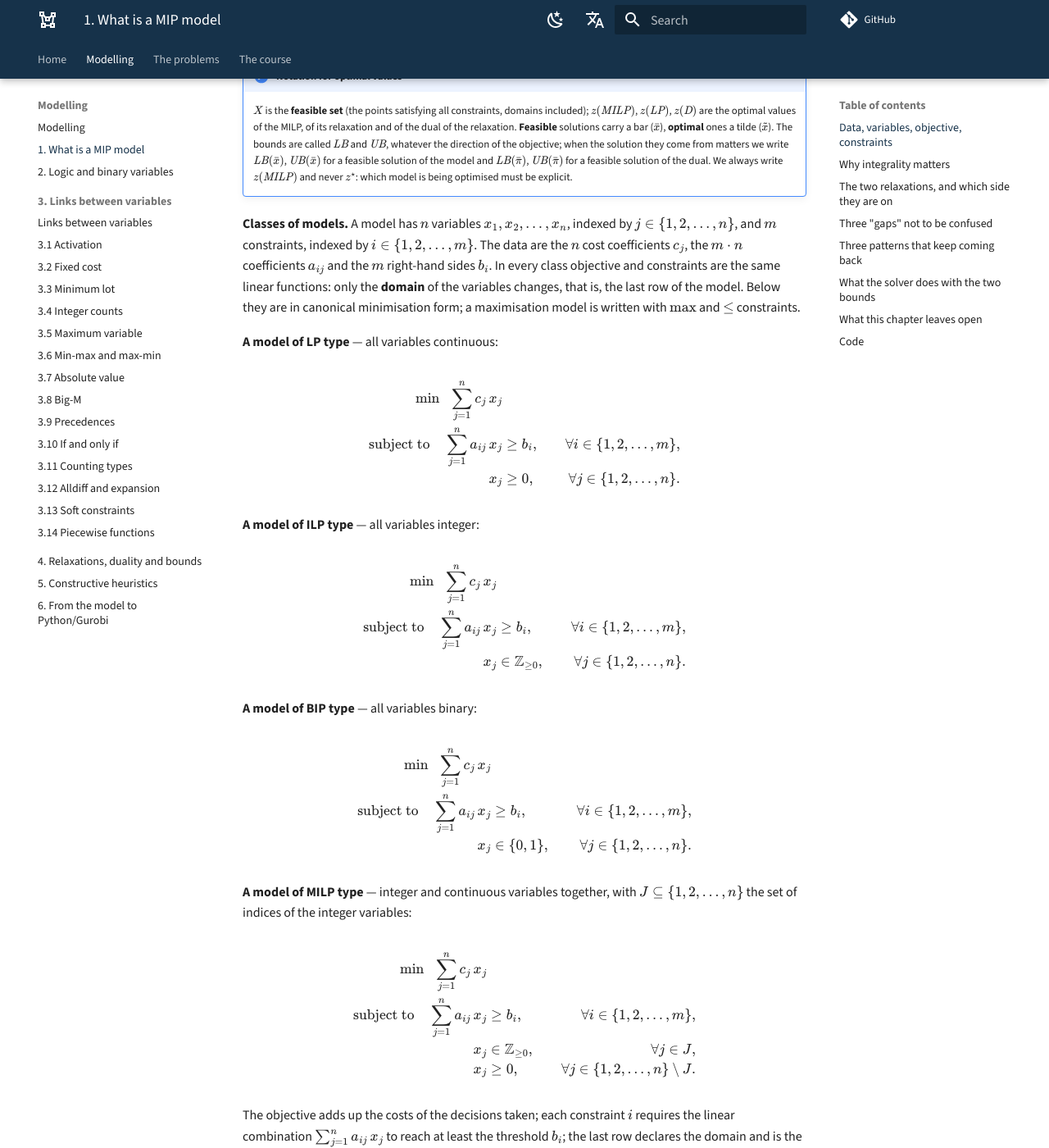
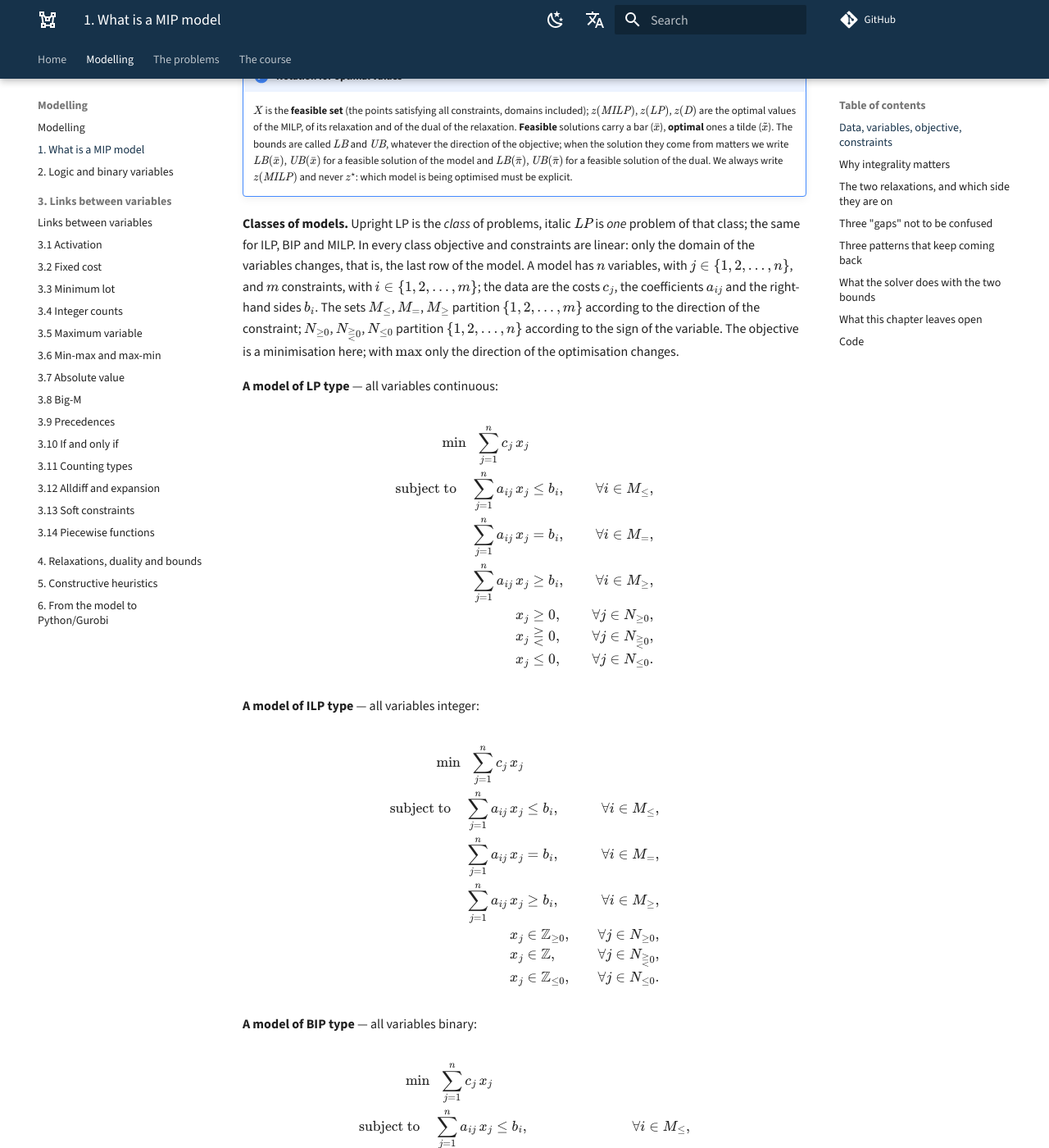
Before and after one commit to fabiofurini/mip-modelling, an MkDocs documentation site: the page built from docs/modelling-1.md, in a window 1280 px wide and 1400 px high, scrolled down 434 px. Shown: the whole window at 82% size. Built offline with MkDocs 1.6.1 and Material for MkDocs 9.7.7, drawn with Linux system fonts in a browser that asks for light colours; comment, search, counter and statistics services are not loaded; some of the changed text lies outside the part shown.

Commit message:
General models with every constraint direction and variable sign
- LP, ILP, BIP, MILP written out in full: M_<=, M_=, M_>= for the constraints,
  N_>=0, N_free, N_<=0 for the signs, as in the other course
- Notation chapter dropped: every symbol is defined at first use, the guidelines
  on how models are written remain
- classes box and model rows turned into lists

Co-Authored-By: Claude Opus 5 (1M context) <noreply@anthropic.com>

```diff
--- a/docs/modelling-1.md
+++ b/docs/modelling-1.md
@@ -25,22 +25,29 @@ and inequalities that make a solution feasible).
     $z(\mathit{MILP})$ and never $z^\star$: which model is being optimised must
     be explicit.
 
-**Classes of models.** A model has $n$ variables $x_1, x_2, \dots, x_n$, indexed
-by $j \in \{1, 2, \dots, n\}$, and $m$ constraints, indexed by
-$i \in \{1, 2, \dots, m\}$. The data are the $n$ cost coefficients $c_j$, the
-$m \cdot n$ coefficients $a_{ij}$ and the $m$ right-hand sides $b_i$. In every
-class objective and constraints are the same linear functions: only the
-**domain** of the variables changes, that is, the last row of the model. Below
-they are in canonical minimisation form; a maximisation model is written with
-$\max$ and $\le$ constraints.
+**Classes of models.** Upright LP is the *class* of problems, italic
+$\mathit{LP}$ is *one* problem of that class; the same for ILP, BIP and MILP. In
+every class objective and constraints are linear: only the domain of the
+variables changes, that is, the last row of the model. A model has $n$
+variables, with $j \in \{1, 2, \dots, n\}$, and $m$ constraints, with
+$i \in \{1, 2, \dots, m\}$; the data are the costs $c_j$, the coefficients
+$a_{ij}$ and the right-hand sides $b_i$. The sets $M_{\le}$, $M_{=}$, $M_{\ge}$
+partition $\{1, 2, \dots, m\}$ according to the direction of the constraint;
+$N_{\ge 0}$, $N_{\gtreqless 0}$, $N_{\le 0}$ partition $\{1, 2, \dots, n\}$
+according to the sign of the variable. The objective is a minimisation here;
+with $\max$ only the direction of the optimisation changes.
 
 **A model of LP type** — all variables continuous:
 
 $$
 \begin{aligned}
 \min ~~ \sum_{j=1}^{n} c_j\, x_j & & \\
-\text{subject to} \quad \sum_{j=1}^{n} a_{ij}\, x_j &\ge b_i, & \forall i \in \{1, 2, \dots, m\},\\
-x_j &\ge 0, & \forall j \in \{1, 2, \dots, n\}.
+\text{subject to} \quad \sum_{j=1}^{n} a_{ij}\, x_j &\le b_i, & \forall i \in M_{\le},\\
+\sum_{j=1}^{n} a_{ij}\, x_j &= b_i, & \forall i \in M_{=},\\
+\sum_{j=1}^{n} a_{ij}\, x_j &\ge b_i, & \forall i \in M_{\ge},\\
+x_j &\ge 0, & \forall j \in N_{\ge 0},\\
+x_j &\gtreqless 0, & \forall j \in N_{\gtreqless 0},\\
+x_j &\le 0, & \forall j \in N_{\le 0}.
 \end{aligned}
 $$
 
@@ -49,8 +56,12 @@ $$
 $$
 \begin{aligned}
 \min ~~ \sum_{j=1}^{n} c_j\, x_j & & \\
-\text{subject to} \quad \sum_{j=1}^{n} a_{ij}\, x_j &\ge b_i, & \forall i \in \{1, 2, \dots, m\},\\
-x_j &\in \mathbb{Z}_{\ge 0}, & \forall j \in \{1, 2, \dots, n\}.
+\text{subject to} \quad \sum_{j=1}^{n} a_{ij}\, x_j &\le b_i, & \forall i \in M_{\le},\\
+\sum_{j=1}^{n} a_{ij}\, x_j &= b_i, & \forall i \in M_{=},\\
+\sum_{j=1}^{n} a_{ij}\, x_j &\ge b_i, & \forall i \in M_{\ge},\\
+x_j &\in \mathbb{Z}_{\ge 0}, & \forall j \in N_{\ge 0},\\
+x_j &\in \mathbb{Z}, & \forall j \in N_{\gtreqless 0},\\
+x_j &\in \mathbb{Z}_{\le 0}, & \forall j \in N_{\le 0}.
 \end{aligned}
 $$
 
@@ -59,27 +70,33 @@ $$
 $$
 \begin{aligned}
 \min ~~ \sum_{j=1}^{n} c_j\, x_j & & \\
-\text{subject to} \quad \sum_{j=1}^{n} a_{ij}\, x_j &\ge b_i, & \forall i \in \{1, 2, \dots, m\},\\
+\text{subject to} \quad \sum_{j=1}^{n} a_{ij}\, x_j &\le b_i, & \forall i \in M_{\le},\\
+\sum_{j=1}^{n} a_{ij}\, x_j &= b_i, & \forall i \in M_{=},\\
+\sum_{j=1}^{n} a_{ij}\, x_j &\ge b_i, & \forall i \in M_{\ge},\\
 x_j &\in \{0, 1\}, & \forall j \in \{1, 2, \dots, n\}.
 \end{aligned}
 $$
 
-**A model of MILP type** — integer and continuous variables together, with
-$J \subseteq \{1, 2, \dots, n\}$ the set of indices of the integer variables:
+**A model of MILP type** — with $J \subseteq \{1, 2, \dots, n\}$ the set of indices of the integer variables and the signs of the model of LP type:
 
 $$
 \begin{aligned}
 \min ~~ \sum_{j=1}^{n} c_j\, x_j & & \\
-\text{subject to} \quad \sum_{j=1}^{n} a_{ij}\, x_j &\ge b_i, & \forall i \in \{1, 2, \dots, m\},\\
-x_j &\in \mathbb{Z}_{\ge 0}, & \forall j \in J,\\
-x_j &\ge 0, & \forall j \in \{1, 2, \dots, n\} \setminus J.
+\text{subject to} \quad \sum_{j=1}^{n} a_{ij}\, x_j &\le b_i, & \forall i \in M_{\le},\\
+\sum_{j=1}^{n} a_{ij}\, x_j &= b_i, & \forall i \in M_{=},\\
+\sum_{j=1}^{n} a_{ij}\, x_j &\ge b_i, & \forall i \in M_{\ge},\\
+x_j &\in \mathbb{Z}, & \forall j \in J,\\
+x_j &\in \mathbb{R}, & \forall j \in \{1, 2, \dots, n\} \setminus J.
 \end{aligned}
 $$
 
-The objective adds up the costs of the decisions taken; each constraint $i$
-requires the linear combination $\sum_{j=1}^{n} a_{ij}\, x_j$ to reach at least
-the threshold $b_i$; the last row declares the domain and is the only thing that
-tells the four classes apart. This course works almost exclusively with MILPs.
+The objective adds up the costs of the decisions taken; each constraint $i$ ties
+the variables to the right-hand side $b_i$; the last row declares the domain and
+is the only thing that tells the four classes apart. Every datum and every
+symbol is defined before it is used: in every model the variables are introduced
+before the formulation, the domain constraints close the model, and a list
+explains objective and constraints family by family. This course works almost
+exclusively with MILPs.
 
 ## Why integrality matters
 
```
